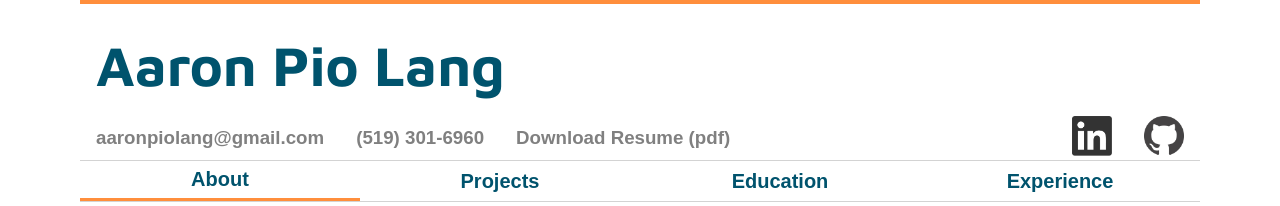
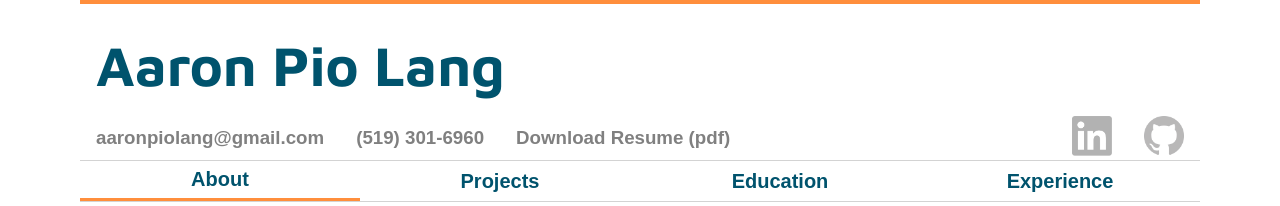
Before and after one commit to aaronpio/portfolio, a React (Create React App) app: page / in a window 1280 px wide. Shown: the top 206 px of the page. Built offline with nearby package versions, Linux system fonts and the light colour scheme.

Commit message:
Change to grey icons (nav)

```diff
--- a/src/components/Nav.module.scss
+++ b/src/components/Nav.module.scss
@@ -55,13 +55,13 @@ header {
   img {
     height: 2.5rem;
     width: 2.5em;
-    opacity: 80%;
+    opacity: 30%;
     margin-right: 1rem;
     margin-left: 1rem;
     text-decoration: none;
 
     &:hover {
-      opacity: 100%;
+      opacity: 60%;
       // border-bottom: solid $orange;
       // border-width: 2px;
     }
```
